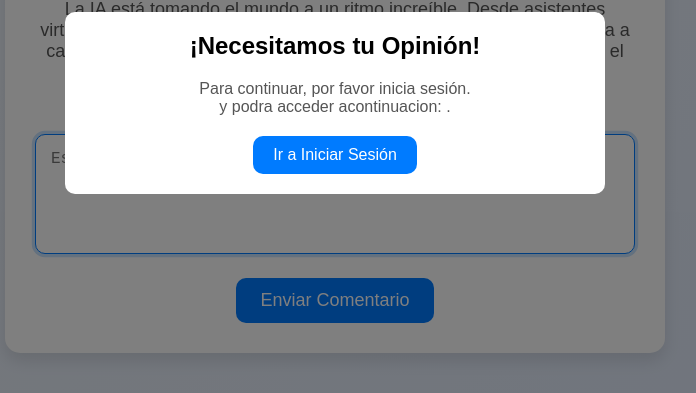
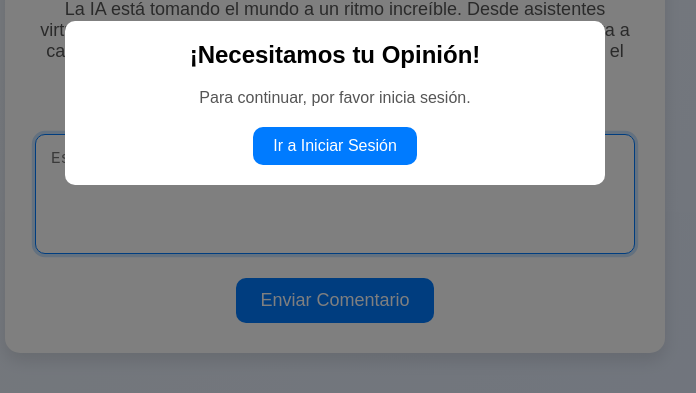
Before and after one commit to formsecurity/proyectox, a plain HTML site: page index.html in a window 1280 px wide. Both pictures are taken after a click on the element 640 px from the left and 492 px from the top of the page. Shown: the part 297-690 px from the top of the page, without its empty margins (305-1001 px from the left). Drawn offline with Linux system fonts and the light colour scheme.

Commit message:
Update index.html

```diff
--- a/index.html
+++ b/index.html
@@ -230,7 +230,7 @@
     <div id="loginModal" class="modal">
         <div class="modal-content">
             <h2>¡Necesitamos tu Opinión!</h2>
-            <p>Para continuar, por favor inicia sesión. <br> y podra acceder acontinuacion: .</p>
+            <p>Para continuar, por favor inicia sesión.</p>
             <button onclick="redirectToLogin()">Ir a Iniciar Sesión</button>
         </div>
     </div>
```
